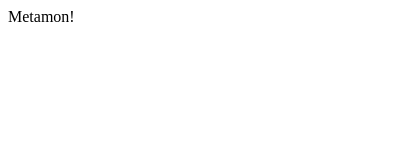
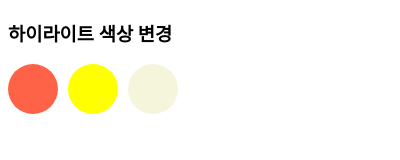
Before and after one commit to kw0n0/Metamon-Extension, a browser extension: page popup/popup.html in a window 400 px wide. Drawn offline with Linux system fonts and the light colour scheme.

Commit message:
feat: 하이라이트 및 색상 변경 구현

```diff
--- a/popup/popup.css
+++ b/popup/popup.css
@@ -0,0 +1,12 @@
+#button-box {
+  display: flex;
+  gap: 10px;
+}
+
+button {
+  width: 50px;
+  height: 50px;
+  border: none;
+  border-radius: 50%;
+  cursor: pointer;
+}
--- a/popup/popup.html
+++ b/popup/popup.html
@@ -1,6 +1,12 @@
 <!DOCTYPE html>
-<html>
+<html lang="en">
+  <meta charset="utf-8" />
+  <head>
+    <link rel="stylesheet" href="popup.css" />
+    <script src="popup.js" defer></script>
+  </head>
   <body>
-    Metamon!
+    <h3>하이라이트 색상 변경</h3>
+    <div id="button-box"></div>
   </body>
 </html>
--- a/popup/popup.js
+++ b/popup/popup.js
@@ -0,0 +1,18 @@
+const colors = ['tomato', 'yellow', 'beige'];
+const buttonBox = document.getElementById('button-box');
+
+colors.forEach((color) => {
+  const colorButton = document.createElement('button');
+  colorButton.style.background = color;
+  colorButton.addEventListener(
+    'click',
+    handleClickColorBtn.bind(null, { color: colorButton.style.background })
+  );
+  buttonBox.appendChild(colorButton);
+});
+
+function handleClickColorBtn({ color }) {
+  chrome.tabs.query({ active: true, currentWindow: true }, (tab) => {
+    chrome.tabs.sendMessage(tab[0].id, { type: 'highlightColor', data: color });
+  });
+}
--- a/scripts/index.js
+++ /dev/null
@@ -1 +0,0 @@
-alert('test!');
```
Also changed, not shown: scripts/content.js (+14 -0 lines), manifest.json, scripts/react.production.min.js (deleted).
